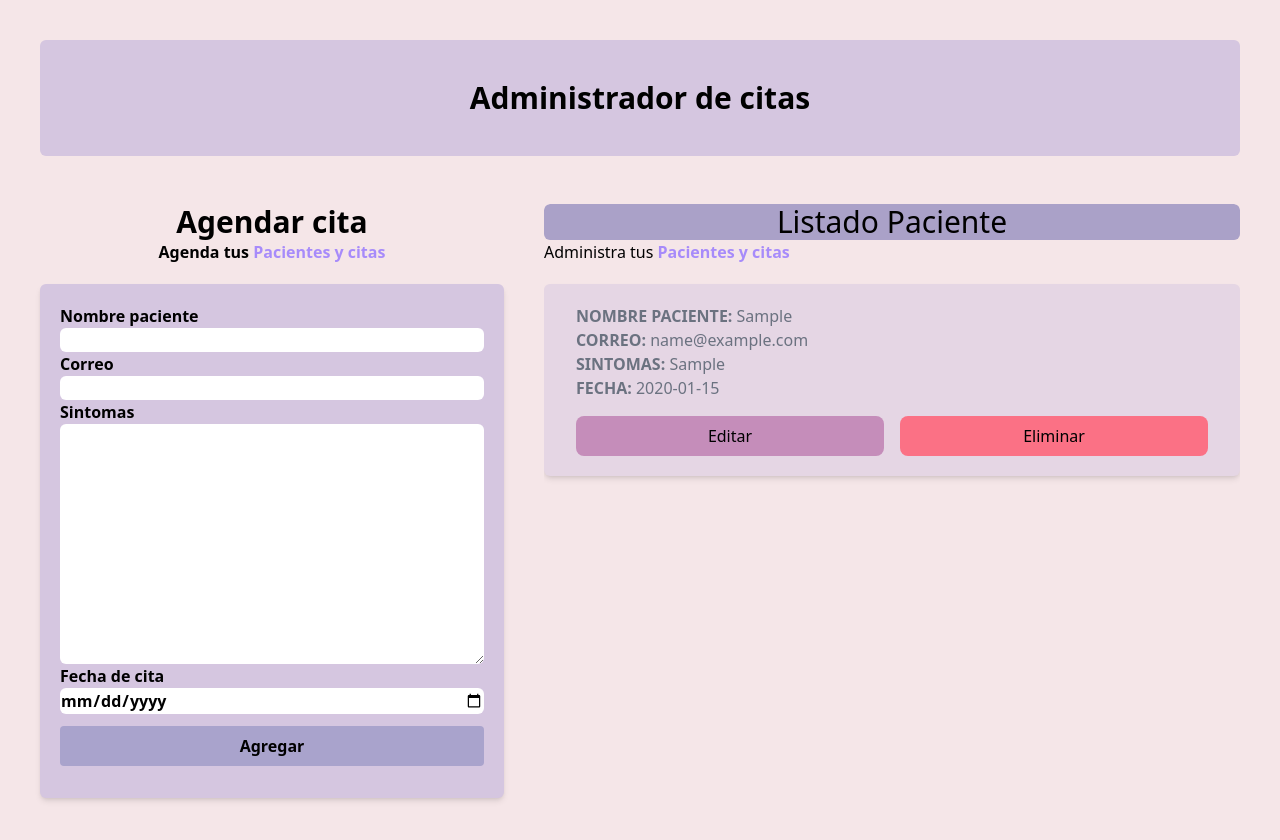
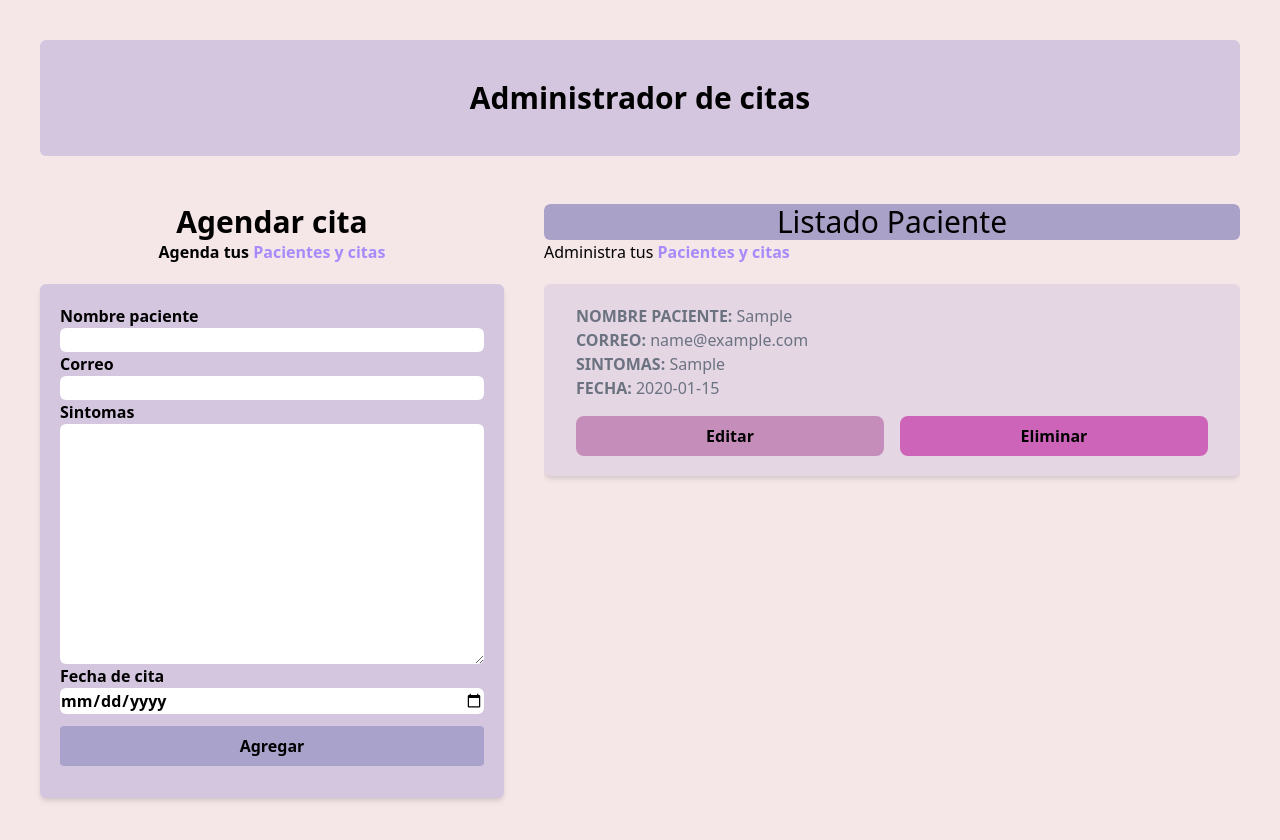
Before and after one commit to Oscar060502/Top_Avan_Pro, a React (Vite) app in the folder citas/: page / in a window 1280 px wide. Both pictures are taken after typing "Sample", "name@example.com", "Sample", "2020-01-15" into the empty fields and a click on the input "Agregar". Shown: the top 840 px of the page. Built offline with nearby package versions, Linux system fonts and the light colour scheme.

Commit message:
Cambio de fuente y colores en botones
Se cambia el tipo de fuente en los botones y la paleta de colores para poder combinar con la pagina

```diff
--- a/citas/src/components/Paciente.jsx
+++ b/citas/src/components/Paciente.jsx
@@ -15,8 +15,8 @@ const Paciente = ({paciente, setPaciente, eliminarPaciente}) => {
           <p className='text-gray-500 font-bold' >Sintomas: <span className='font-normal normal-case'>{paciente.sint}</span></p>
           <p className='text-gray-500 font-bold' >Fecha: <span className='font-normal normal-case'>{paciente.fecha}</span></p>
           <div className="flex justify-evenly gap-4 mt-4">
-            <input type="submit" value="Editar" className="bg-[#c58dba] rounded-lg w-full hover:cursor-pointer hover:bg-[#964a87] p-2" onClick={()=> setPaciente(paciente)} />
-            <input type="submit" value="Eliminar" className="bg-rose-400 rounded-lg w-full hover:cursor-pointer hover:bg-rose-700 p-2 " onClick={handleEliminar} />
+            <input type="submit" value="Editar" className="bg-[#c58dba] rounded-lg w-full hover:cursor-pointer hover:bg-[#964a87] p-2 font-bold" onClick={()=> setPaciente(paciente)} />
+            <input type="submit" value="Eliminar" className="bg-[#ce64b9] rounded-lg w-full hover:cursor-pointer hover:bg-[#914481] p-2 font-bold" onClick={handleEliminar} />
           </div>
       </div>
   )
```
